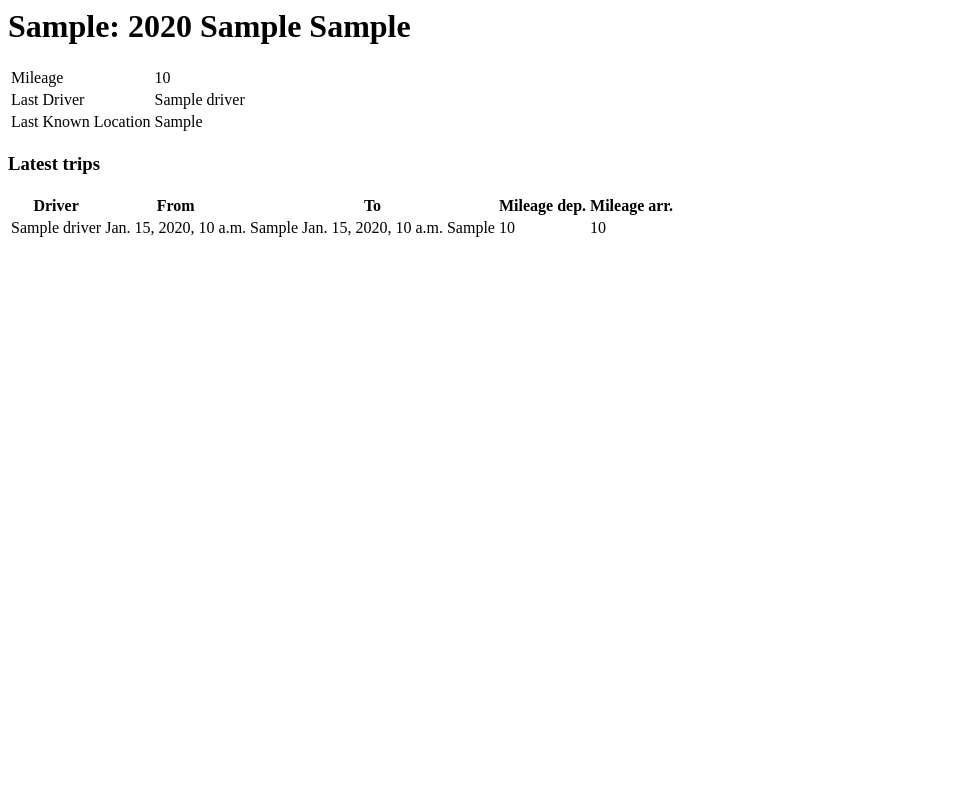
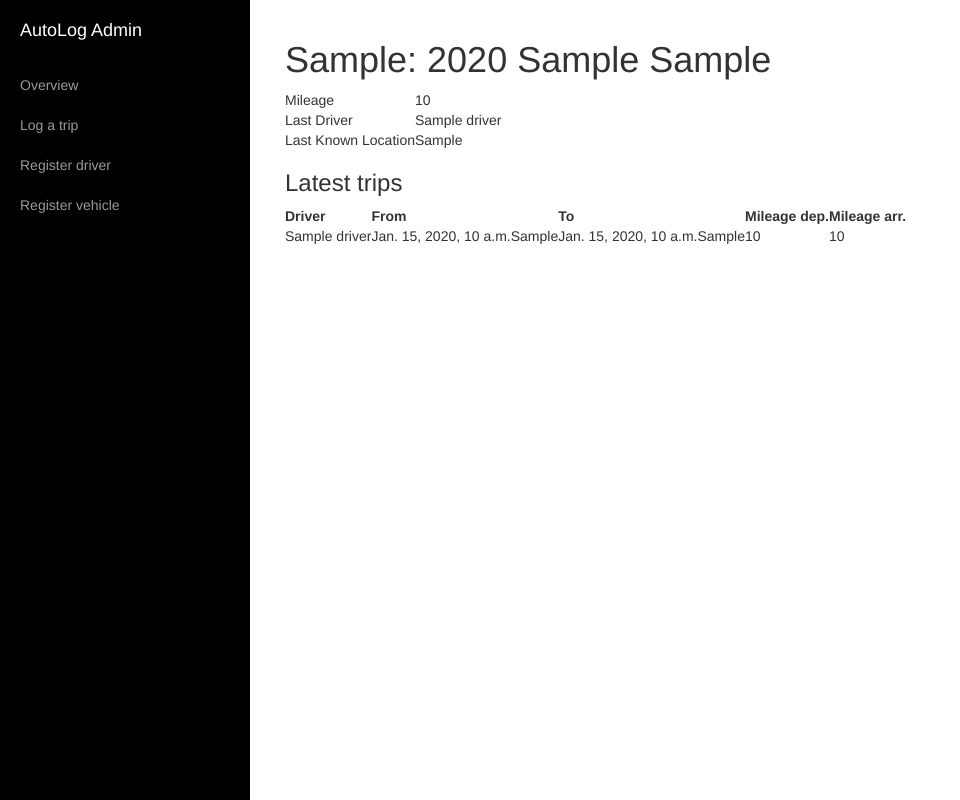
Before and after one commit to ReneBrals/RESS-AutoLog, a Django app: page /autologbackend/1/ in a window 1280 px wide. Shown: the whole page, without its empty margins (0-960 px from the left). Run offline with Django 3.2, Linux system fonts and the light colour scheme; tables that the repository leaves empty hold one stand-in row (values such as "Sample post"); some libraries are stand-ins or nearby versions.

Commit message:
Added nice bootstrap framework

```diff
--- /dev/null
+++ b/autologbackend/static/autologbackend/css/simple-sidebar.css
@@ -0,0 +1,129 @@
+/*!
+ * Start Bootstrap - Simple Sidebar (http://startbootstrap.com/)
+ * Copyright 2013-2016 Start Bootstrap
+ * Licensed under MIT (https://github.com/BlackrockDigital/startbootstrap/blob/gh-pages/LICENSE)
+ */
+
+ body {
+    overflow-x: hidden;
+ }
+
+/* Toggle Styles */
+
+#wrapper {
+    padding-left: 0;
+    -webkit-transition: all 0.5s ease;
+    -moz-transition: all 0.5s ease;
+    -o-transition: all 0.5s ease;
+    transition: all 0.5s ease;
+}
+
+#wrapper.toggled {
+    padding-left: 250px;
+}
+
+#sidebar-wrapper {
+    z-index: 1000;
+    position: fixed;
+    left: 250px;
+    width: 0;
+    height: 100%;
+    margin-left: -250px;
+    overflow-y: auto;
+    background: #000;
+    -webkit-transition: all 0.5s ease;
+    -moz-transition: all 0.5s ease;
+    -o-transition: all 0.5s ease;
+    transition: all 0.5s ease;
+}
+
+#wrapper.toggled #sidebar-wrapper {
+    width: 250px;
+}
+
+#page-content-wrapper {
+    width: 100%;
+    position: absolute;
+    padding: 15px;
+}
+
+#wrapper.toggled #page-content-wrapper {
+    position: absolute;
+    margin-right: -250px;
+}
+
+/* Sidebar Styles */
+
+.sidebar-nav {
+    position: absolute;
+    top: 0;
+    width: 250px;
+    margin: 0;
+    padding: 0;
+    list-style: none;
+}
+
+.sidebar-nav li {
+    text-indent: 20px;
+    line-height: 40px;
+}
+
+.sidebar-nav li a {
+    display: block;
+    text-decoration: none;
+    color: #999999;
+}
+
+.sidebar-nav li a:hover {
+    text-decoration: none;
+    color: #fff;
+    background: rgba(255,255,255,0.2);
+}
+
+.sidebar-nav li a:active,
+.sidebar-nav li a:focus {
+    text-decoration: none;
+}
+
+.sidebar-nav > .sidebar-brand {
+    height: 65px;
+    font-size: 18px;
+    line-height: 60px;
+}
+
+.sidebar-nav > .sidebar-brand a {
+    color: #999999;
+}
+
+.sidebar-nav > .sidebar-brand a:hover {
+    color: #fff;
+    background: none;
+}
+
+@media(min-width:768px) {
+    #wrapper {
+        padding-left: 250px;
+    }
+
+    #wrapper.toggled {
+        padding-left: 0;
+    }
+
+    #sidebar-wrapper {
+        width: 250px;
+    }
+
+    #wrapper.toggled #sidebar-wrapper {
+        width: 0;
+    }
+
+    #page-content-wrapper {
+        padding: 20px;
+        position: relative;
+    }
+
+    #wrapper.toggled #page-content-wrapper {
+        position: relative;
+        margin-right: 0;
+    }
+}
--- /dev/null
+++ b/autologbackend/static/autologbackend/css/style.css
@@ -0,0 +1,3 @@
+hr {
+    color: @grey;
+}
--- /dev/null
+++ b/autologbackend/templates/autologbackend/base.html
@@ -0,0 +1,87 @@
+{% load static %}
+<!DOCTYPE html>
+<html lang="en">
+<head>
+	<meta charset="utf-8">
+	<meta http-equiv="X-UA-Compatible" content="IE=edge">
+	<meta name="viewport" content="width=device-width, shrink-to-fit=no, initial-scale=1">
+	<meta name="description" content="">
+	<meta name="author" content="">
+
+	<title>AutoLog</title>
+	<link rel="stylesheet" type="text/css" href="{% static "autologbackend/css/style.css" %}">
+
+	<!-- BOOTSTRAP -->
+	<!-- Latest compiled and minified CSS -->
+	<link rel="stylesheet" href="https://maxcdn.bootstrapcdn.com/bootstrap/3.3.7/css/bootstrap.min.css" integrity="sha384-BVYiiSIFeK1dGmJRAkycuHAHRg32OmUcww7on3RYdg4Va+PmSTsz/K68vbdEjh4u" crossorigin="anonymous">
+
+	<!-- Optional theme -->
+	<link rel="stylesheet" href="https://maxcdn.bootstrapcdn.com/bootstrap/3.3.7/css/bootstrap-theme.min.css" integrity="sha384-rHyoN1iRsVXV4nD0JutlnGaslCJuC7uwjduW9SVrLvRYooPp2bWYgmgJQIXwl/Sp" crossorigin="anonymous">
+
+	<!-- Latest compiled and minified JavaScript -->
+	<script src="https://maxcdn.bootstrapcdn.com/bootstrap/3.3.7/js/bootstrap.min.js" integrity="sha384-Tc5IQib027qvyjSMfHjOMaLkfuWVxZxUPnCJA7l2mCWNIpG9mGCD8wGNIcPD7Txa" crossorigin="anonymous"></script>
+	<!-- END BOOTSTRAP -->
+
+	<!-- Custom CSS -->
+	<link href="{% static "autologbackend/css/simple-sidebar.css" %}" rel="stylesheet">
+</head>
+
+<body>
+<div id="wrapper">
+
+	<!-- Sidebar -->
+	<div id="sidebar-wrapper">
+		<ul class="sidebar-nav">
+			<li class="sidebar-brand">
+				<a href="#">
+					AutoLog Admin
+				</a>
+			</li>
+			<li>
+				<a href="{% url 'index' %}">Overview</a>
+			</li>
+			<li>
+				<a href="{% url 'log_trip' %}">Log a trip</a>
+			</li>
+			<li>
+				<a href="{% url 'register_driver' %}">Register driver</a>
+			</li>
+			<li>
+				<a href="{% url 'register_vehicle' %}">Register vehicle</a>
+			</li>
+		</ul>
+	</div>
+	<!-- /#sidebar-wrapper -->
+
+	<!-- Page Content -->
+	<div id="page-content-wrapper">
+		<div class="container-fluid">
+			<div class="row">
+				<div class="col-lg-12">
+					{% block content %}
+					{% endblock %}
+				</div>
+			</div>
+		</div>
+	</div>
+	<!-- /#page-content-wrapper -->
+
+</div>
+<!-- /#wrapper -->
+
+<!-- jQuery -->
+<script src="js/jquery.js"></script>
+
+<!-- Bootstrap Core JavaScript -->
+<script src="js/bootstrap.min.js"></script>
+
+<!-- Menu Toggle Script -->
+<script>
+$("#menu-toggle").click(function(e) {
+	e.preventDefault();
+	$("#wrapper").toggleClass("toggled");
+});
+</script>
+
+</body>
+</html>
--- a/autologbackend/templates/autologbackend/vehicle_detail.html
+++ b/autologbackend/templates/autologbackend/vehicle_detail.html
@@ -1,3 +1,5 @@
+{% extends 'autologbackend/base.html' %}
+{% block content %}
 <h1> {{ vehicle.license_plate }}: {{ vehicle.build_year }} {{ vehicle.vehicle_make }} {{ vehicle.vehicle_model }}</h1>
 <table>
 <tr><td>Mileage</td><td>{{ last_trip.arrival_mileage }}</td></tr>
@@ -37,3 +39,4 @@
 {% else %}
     <p>No trips are available.</p>
 {% endif %}
+{% endblock %}
```
Also changed, not shown: autologbackend/templates/autologbackend/index.html (+9 -12 lines), autologbackend/templates/autologbackend/log_trip.html (+56 -20 lines), autologbackend/templates/autologbackend/register_driver.html (+12 -5 lines), autologbackend/templates/autologbackend/register_vehicle.html (+27 -8 lines).
